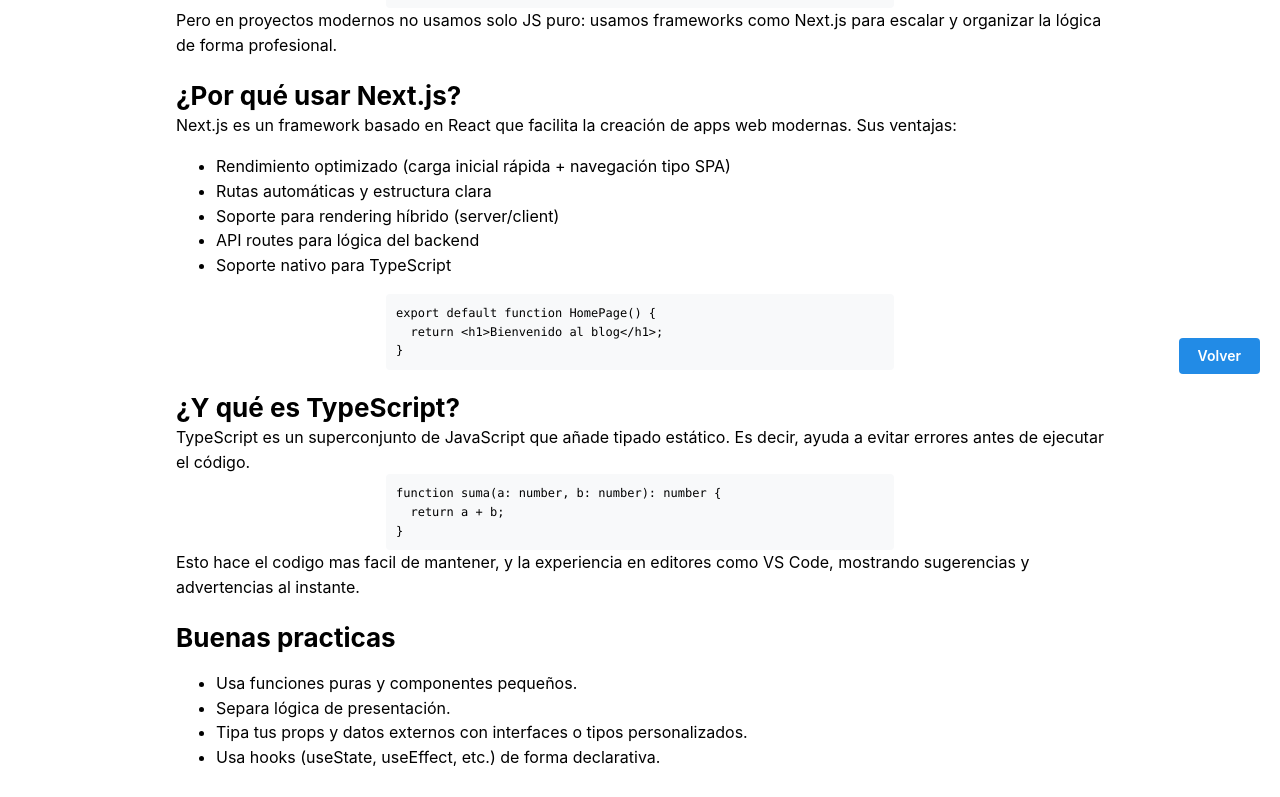
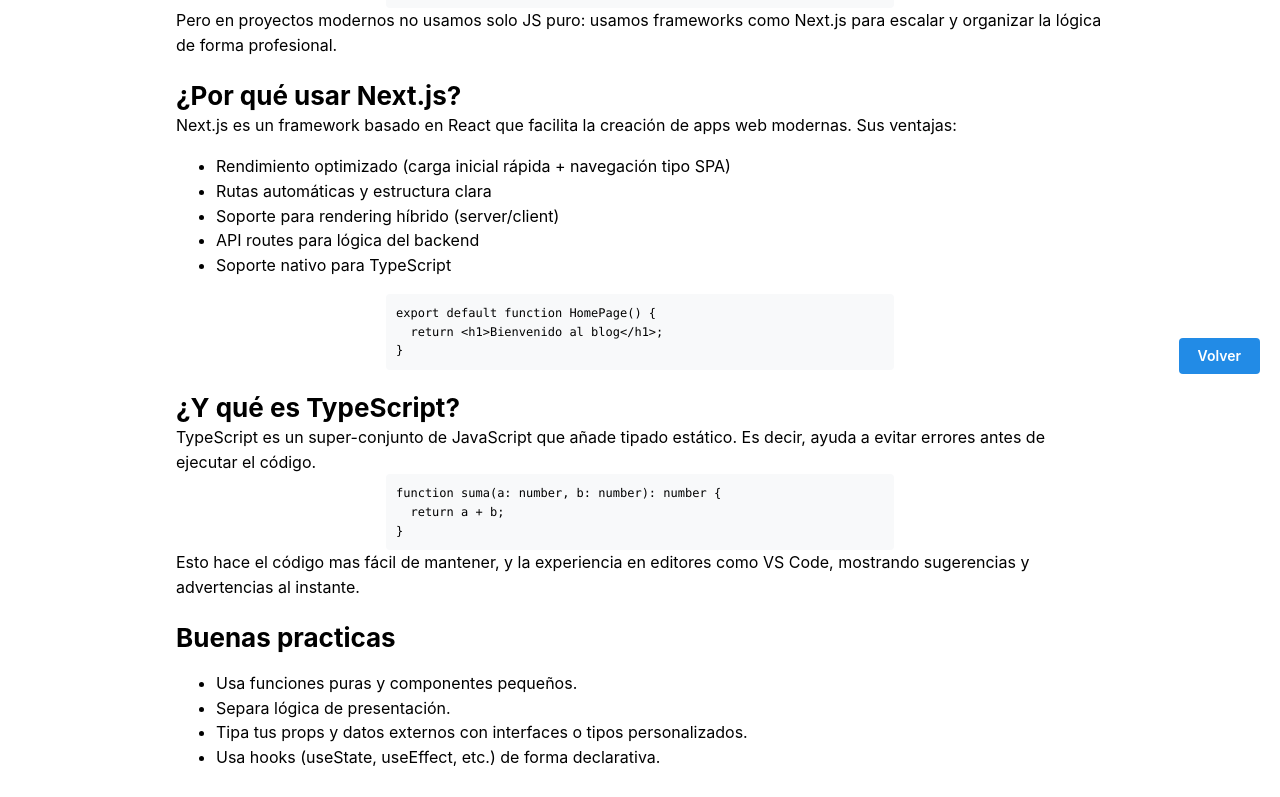
Before and after one commit to AndresCRamos/PersonaOrdenadorLab1, a Next.js app: page /post/js in a window 1280 px wide. Shown: the part 406-1203 px from the top of the page. Built offline with nearby package versions, Linux system fonts and the light colour scheme.

Commit message:
Fix typos

```diff
--- a/app/post/css/page.tsx
+++ b/app/post/css/page.tsx
@@ -78,7 +78,8 @@ grid-template-columns: repeat(auto-fit, minmax(250px, 1fr));`;
             Prueba tu diseño en distintos tamaños desde el navegador (DevTools).
           </li>
           <li>
-            No ocultes contenido importante en pantallas pequeñas; reorganízalo.
+            No ocultes contenido importante en pantallas pequeñas; es mejor
+            reorganizar.
           </li>
         </ul>
       </Section>
--- a/app/post/js/page.tsx
+++ b/app/post/js/page.tsx
@@ -61,7 +61,7 @@ const JSBLog = () => {
       </Section>
       <Section title="¿Y qué es TypeScript?" order={2}>
         <Text>
-          TypeScript es un superconjunto de JavaScript que añade tipado
+          TypeScript es un super-conjunto de JavaScript que añade tipado
           estático. Es decir, ayuda a evitar errores antes de ejecutar el
           código.
         </Text>
@@ -69,7 +69,7 @@ const JSBLog = () => {
           <Code block>{tsCode}</Code>
         </Container>
         <Text>
-          Esto hace el codigo mas facil de mantener, y la experiencia en
+          Esto hace el código mas fácil de mantener, y la experiencia en
           editores como VS Code, mostrando sugerencias y advertencias al
           instante.
         </Text>
```
Also changed, not shown: app/layout.tsx (+10 -11 lines).
